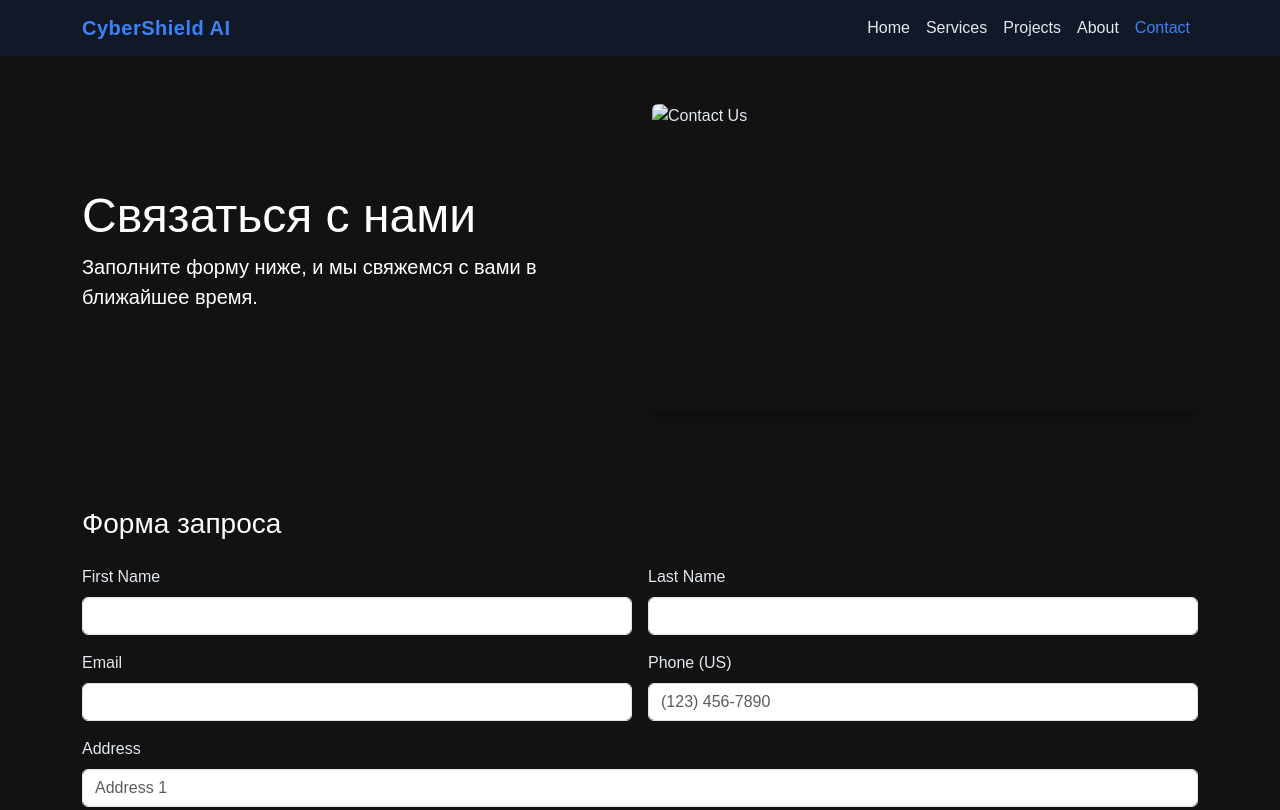
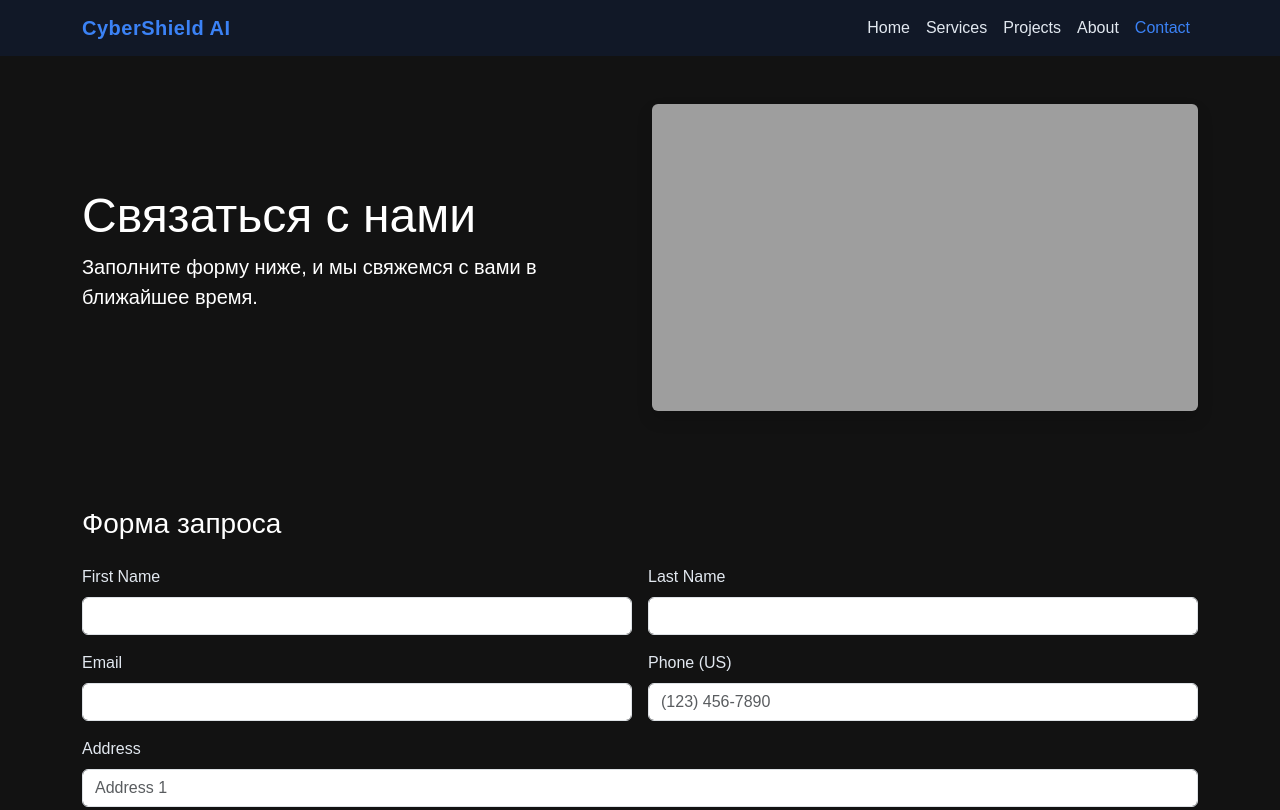
Before and after one commit to Sarvar09818/Cybershield, a plain HTML site: page contact.html in a window 1280 px wide. Shown: the top 810 px of the page. Drawn offline with nearby package versions, Linux system fonts and the light colour scheme; the site is published under a folder, as on GitHub Pages, so addresses that start at the root find nothing.

Commit message:
Update contact.html

```diff
--- a/contact.html
+++ b/contact.html
@@ -40,7 +40,7 @@
       <div class="col-12 col-lg-6">
         <div class="ratio ratio-16x9 shadow rounded">
           <img
-            src="/images/ChatGPT Image 15 окт. 2025 г., 17_04_00.png"
+            src="./images/ChatGPT Image 15 окт. 2025 г., 17_04_00.png"
             alt="Contact Us"
             class="img-fluid rounded"
             style="object-fit: cover; width: 100%; height: 100%;"
```
